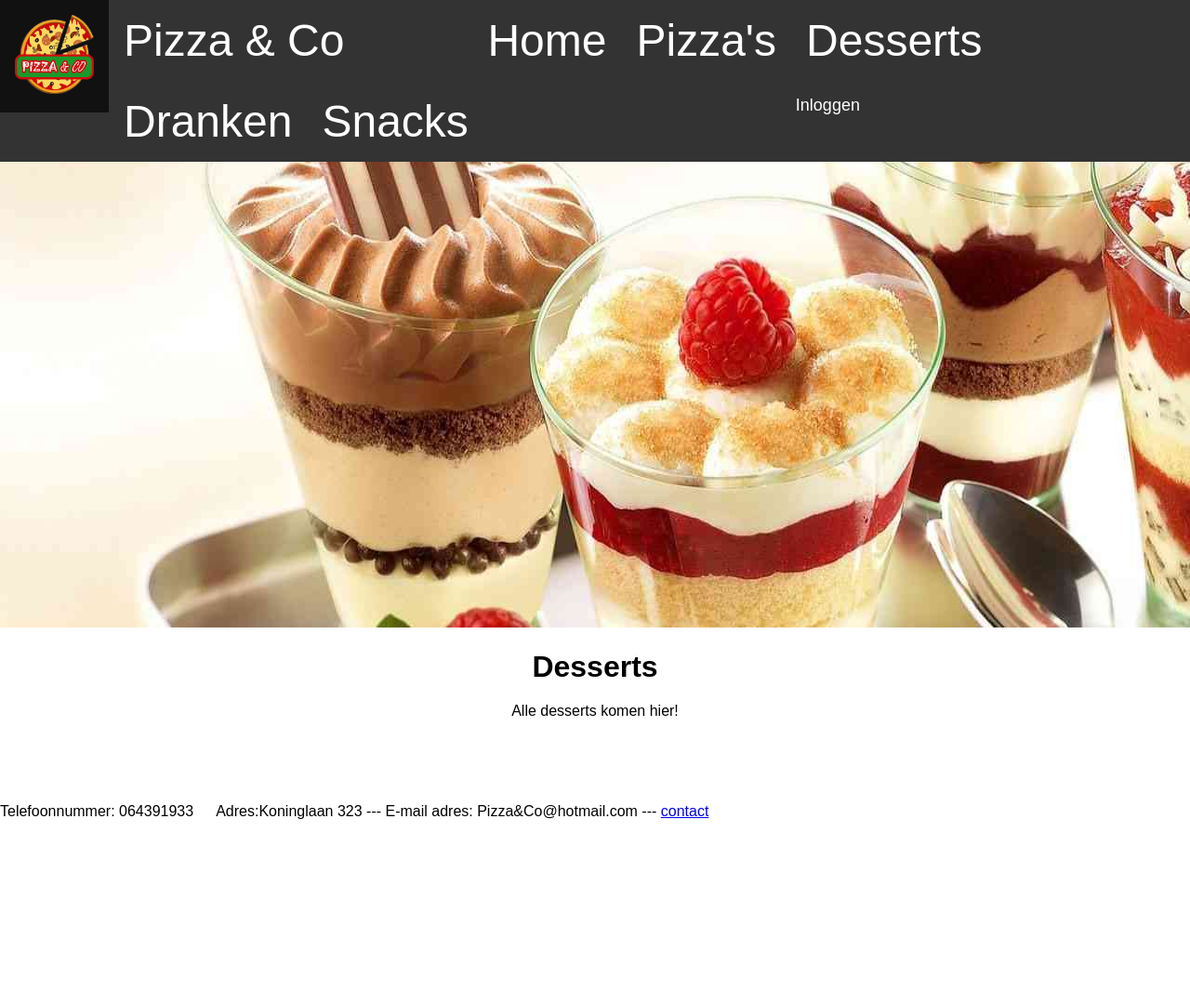
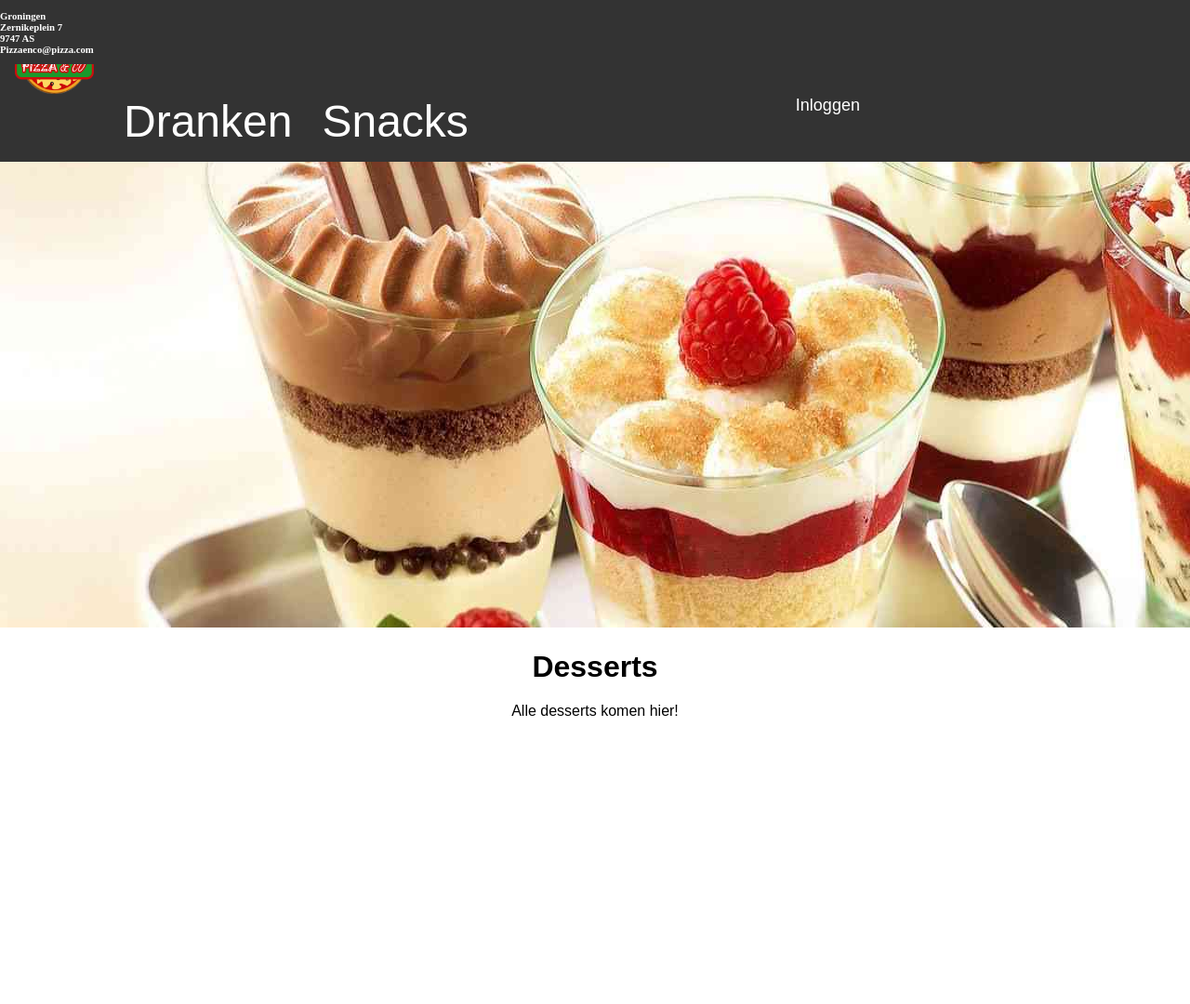
Before and after one commit to TheMalkolonie/Project, a PHP site: page /DessertPage.php in a window 1280 px wide; the page is wider, and only the part inside the window is pictured. Shown: the top 1080 px of that part at 93% size. Before the commit the page ends 881 px from the top of that part, so only its background shows below. Run offline with PHP 8.4, Linux system fonts and the light colour scheme.

Commit message:
Update Footer.php

```diff
--- a/Sebas/Footer.php
+++ b/Sebas/Footer.php
@@ -1,7 +1,37 @@
-<html>
-	<body></body>
-	<footer>
-	<br/><br/><br/><br/><br/>
-	<font size="3" face="arial">Telefoonnummer: 064391933 &emsp; Adres:Koninglaan 323  ---  E-mail adres: Pizza&Co@hotmail.com --- <a href="CONTACT LINK" value="contact">contact</a> </font>
-</footer>
+<!-- De footer -->
+
+<HTML>
+<h6>
+</body>
+
+<div class="container">
+    <div class="main">
+
+    </div>
+</div>
+<div class="clear"></div>
+    <div id="footer">
+        <div class="container">
+            <div class="footer_nav">
+                <ul>
+                    <li><font color="white"><p align="left">Groningen </br>
+                    	Zernikeplein 7 </br>
+                    	9747 AS</br>
+                    	Pizzaenco@pizza.com</br>
+                    	  </li>
+                </ul>
+            </div>
+
+
+            </div>
+        </div>
+        <div class="clear"></div>
+    </div>
+</body>
+
+</h6>
+<!-- Einde van footer -->
+
+
 </html>
+<!-- Einde van footer -->
```
